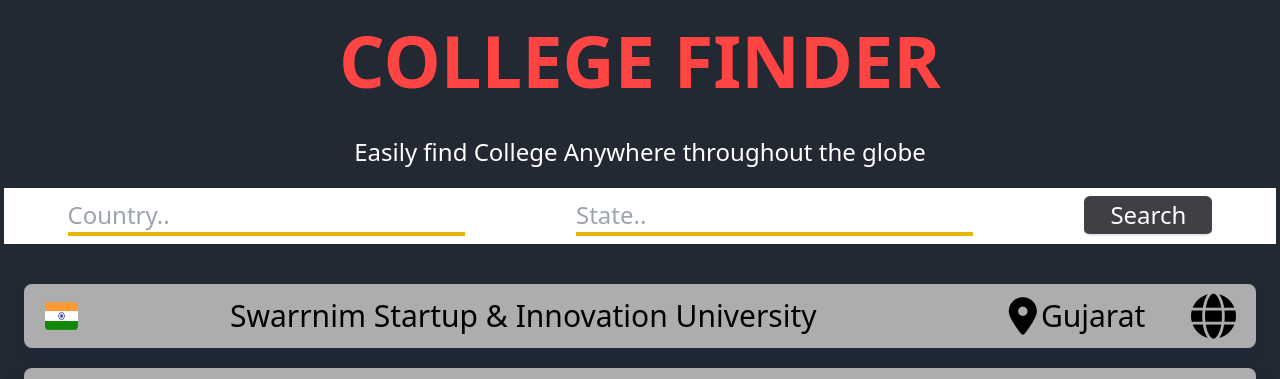
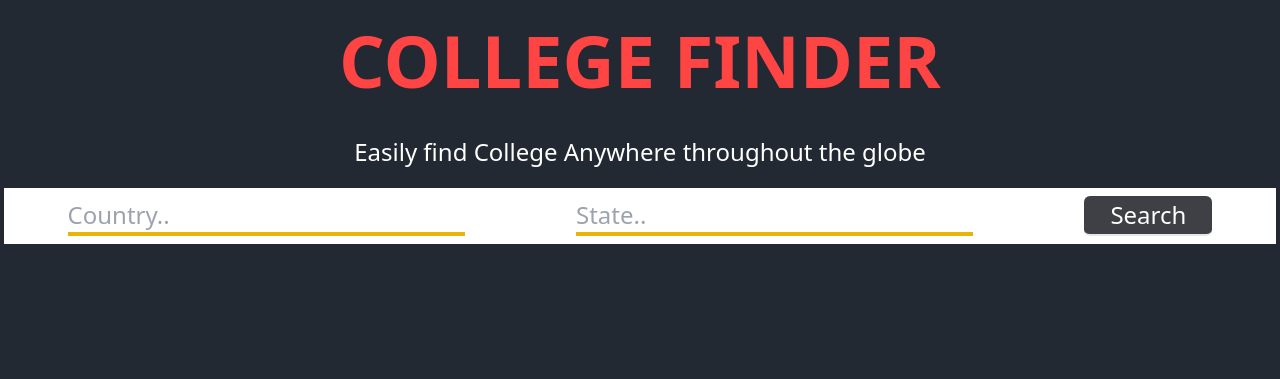
Before and after one commit to AryanBhati7/CollegeScope, a website: page index.html in a window 1280 px wide. Shown: the top 379 px of the page. Drawn offline with nearby package versions, Linux system fonts and the light colour scheme; some packages are replaced by stand-ins of ours; a script that the page names is missing.

Commit message:
csv dependencies

```diff
--- a/index.html
+++ b/index.html
@@ -45,7 +45,7 @@
 
         <!-- College List -->
         <div id="collegeList" class="w-full flex flex-col justify-center items-center mt-10 md:px-5 gap-5 ">
-            <div id="college"
+            <!-- <div id="college"
                 class="text-base md:text-3xl  font-sans rounded-lg shadow-xl  shadow-gray-800 w-full px-5 h-16  bg-[#ADADAD] flex justify-evenly items-center gap-1">
                 <div id="countryFlag" class="w-12 h-11"><img class="w-full h-full rounded-full" src="flag.png" alt="">
                 </div>
@@ -62,11 +62,6 @@
                     <a href=""><i class=" fa-xl fa-solid fa-globe"></i></a>
                 </div>
             </div>
-
-
-
-
-
 
             <div id="college"
                 class="rounded-lg shadow-xl shadow-gray-800 w-full px-2 h-16  bg-[#ADADAD] flex justify-center items-center gap-1">
@@ -97,7 +92,7 @@
                 <div id="collegeWeb" class="w-1/12 flex items-center justify-center">
                     <a href=""><i class=" fa-xl fa-solid fa-globe"></i></a>
                 </div>
-            </div>
+            </div> -->
         </div>
 
     </div>
--- a/package.json
+++ b/package.json
@@ -1,5 +1,8 @@
 {
   "devDependencies": {
     "tailwindcss": "^3.4.3"
+  },
+  "dependencies": {
+    "json2csv": "^6.0.0-alpha.2"
   }
 }
```
Also changed, not shown: 1 other file.
